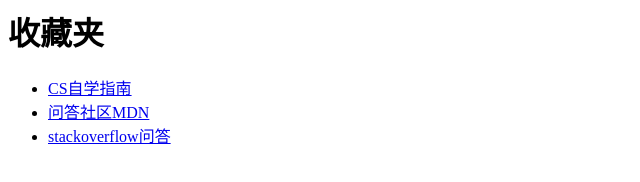
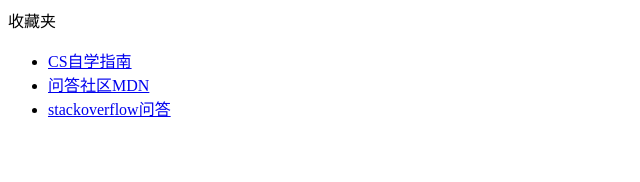
Before and after one commit to hoppipa/hoppipa, a plain HTML site: page index.html in a window 1280 px wide. Shown: the whole page, without its empty margins (0-640 px from the left). Drawn offline with Linux system fonts and the light colour scheme.

Commit message:
Update index.html

```diff
--- a/index.html
+++ b/index.html
@@ -1,5 +1,5 @@
  <body>
-    <h1>收藏夹</h1>
+    <p>收藏夹</p>
     <div>
       <ul class="list">
         <li>
```
